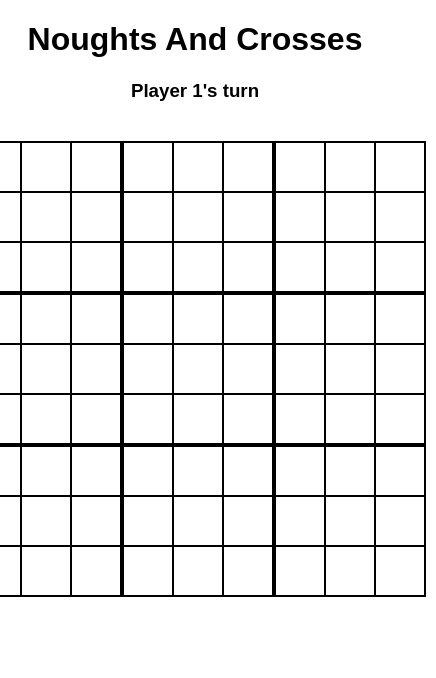
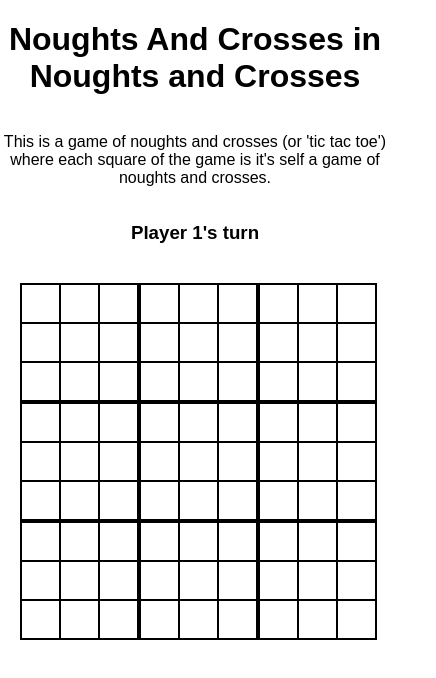
Before and after one commit to ktweeden/Noughts-and-Crosses, a React (Create React App) app: page / in a window 390 px wide. Shown: the top 678 px of the page, 436 px wide, since content can reach past the window. Built offline with nearby package versions, Linux system fonts and the light colour scheme.

Commit message:
some mobile styling

```diff
--- a/public/index.html
+++ b/public/index.html
@@ -4,37 +4,15 @@
     <meta charset="utf-8">
     <meta name="viewport" content="width=device-width, initial-scale=1, shrink-to-fit=no">
     <meta name="theme-color" content="#000000">
-    <!--
-      manifest.json provides metadata used when your web app is added to the
-      homescreen on Android. See https://developers.google.com/web/fundamentals/engage-and-retain/web-app-manifest/
-    -->
+
     <link rel="manifest" href="%PUBLIC_URL%/manifest.json">
     <link rel="shortcut icon" href="%PUBLIC_URL%/favicon.ico">
-    <!--
-      Notice the use of %PUBLIC_URL% in the tags above.
-      It will be replaced with the URL of the `public` folder during the build.
-      Only files inside the `public` folder can be referenced from the HTML.
-
-      Unlike "/favicon.ico" or "favicon.ico", "%PUBLIC_URL%/favicon.ico" will
-      work correctly both with client-side routing and a non-root public URL.
-      Learn how to configure a non-root public URL by running `npm run build`.
-    -->
-    <title>React App</title>
+    <title>Noughts and Crosses</title>
   </head>
   <body>
     <noscript>
       You need to enable JavaScript to run this app.
     </noscript>
     <div id="root"></div>
-    <!--
-      This HTML file is a template.
-      If you open it directly in the browser, you will see an empty page.
-
-      You can add webfonts, meta tags, or analytics to this file.
-      The build step will place the bundled scripts into the <body> tag.
-
-      To begin the development, run `npm start` or `yarn start`.
-      To create a production bundle, use `npm run build` or `yarn build`.
-    -->
   </body>
 </html>
--- a/src/App.css
+++ b/src/App.css
@@ -1,7 +1,15 @@
-#root {
+/* #root {
   text-align: center;
   display: flex;
   justify-content: center;
+} */
+
+.uber-container {
+  text-align: center;
+  display: flex;
+  flex-direction: column;
+  justify-content: center;
+  align-items: center;
 }
 
 h3 {
--- a/src/App.js
+++ b/src/App.js
@@ -6,7 +6,6 @@ class App extends Component {
   render() {
     return (
       <UberContainer/>
-
     );
   }
 }
--- a/src/Board.css
+++ b/src/Board.css
@@ -2,9 +2,16 @@
   display: grid;
   grid-template-rows: 1fr 1fr 1fr;
   grid-template-columns: 1fr 1fr 1fr;
-  width: 150px;
-  height:150px;
+  width: 11vw;
+  height: 11vw;
   border: 1px solid black;
+}
+
+@media only screen and (max-width: 600px) {
+    .board {
+      width: 30vw;
+      height: 30vw;
+    }
 }
 
 .board-square {
@@ -16,14 +23,21 @@
 }
 
 .large-square.board-square {
-  font-size: 5rem;
+  font-size: 4rem;
 }
 
 .game-board {
   display: grid;
   grid-template-rows: 1fr 1fr 1fr;
   grid-template-columns: 1fr 1fr 1fr;
-  width: 450px;
-  height: 450px;
+  width: 33vw;
+  height: 33vw;
   margin: 0 1rem;
 }
+
+@media only screen and (max-width: 600px) {
+    .game-board {
+      width: 90vw;
+      height: 90vw;
+    }
+}
--- /dev/null
+++ b/src/components/Rules.js
@@ -0,0 +1,8 @@
+import React from 'react';
+
+const Rules = function (props) {
+  return <p> This is a game of noughts and crosses (or 'tic tac toe') where each square of the game is it's self a game of noughts and crosses. </p>
+}
+
+
+export default Rules;
--- a/src/components/Title.js
+++ b/src/components/Title.js
@@ -1,7 +1,7 @@
 import React from 'react';
 
 const Title = function (props) {
-  return <h1> Noughts And Crosses </h1>
+  return <h1> Noughts And Crosses in Noughts and Crosses</h1>
 
 }
 
--- a/src/containers/UberContainer.js
+++ b/src/containers/UberContainer.js
@@ -1,6 +1,7 @@
 import React from 'react';
 import GameLogic from '../models/gameLogic.js';
 import Title from '../components/Title.js';
+import Rules from '../components/Rules.js';
 import Message from '../components/Message.js';
 import GameContainer from './GameContainer.js';
 import BoardSquare from '../components/BoardSquare';
@@ -40,6 +41,7 @@ class UberContainer extends React.Component {
     return (
       <div className="uber-container">
         <Title/>
+        <Rules/>
         <Message message={this.state.message}/>
         <div className="game-board">{gameNodes}</div>
       </div>
```
